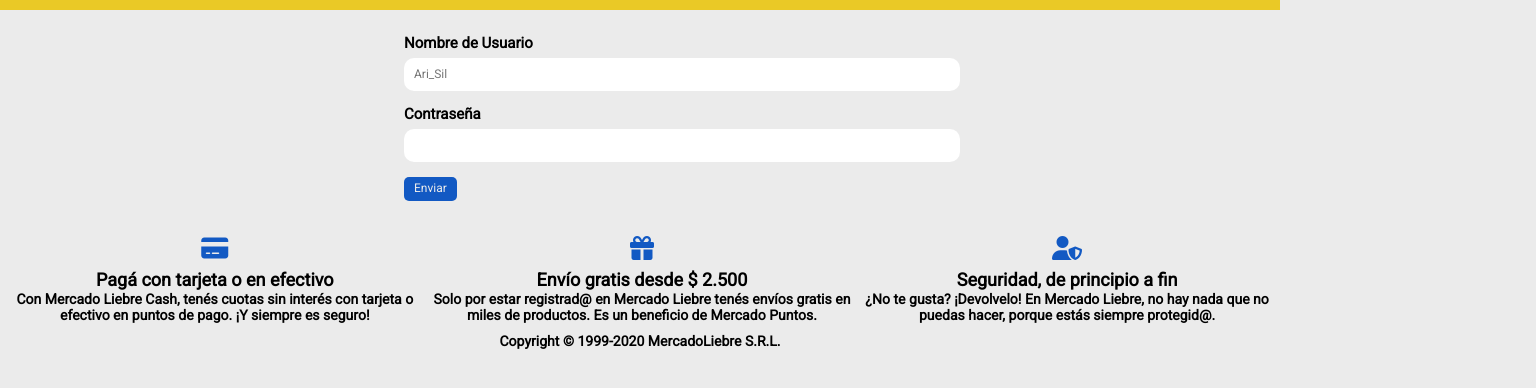
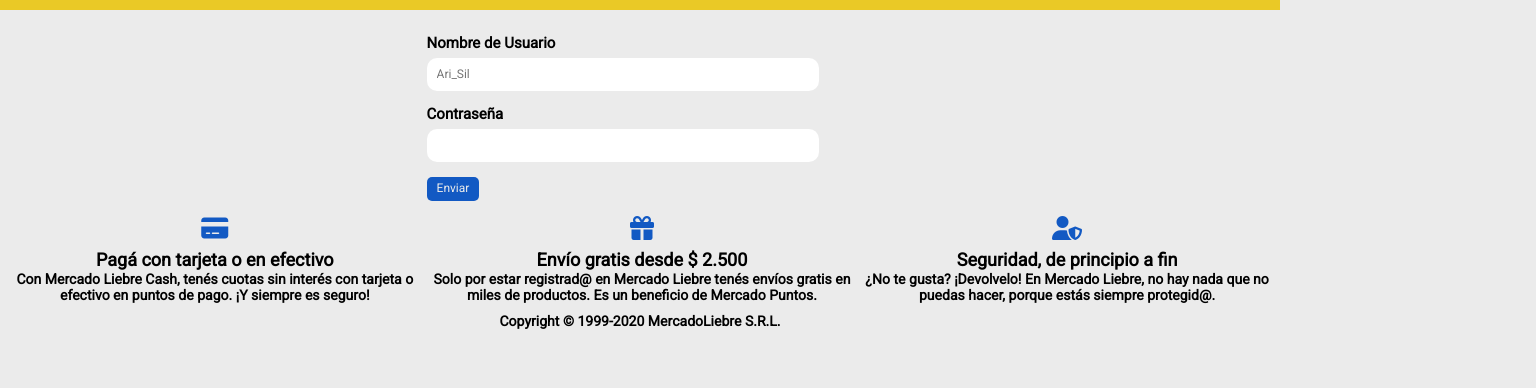
Before and after one commit to Pini-Clavero/Individual1DH, a website: page views/login.html in a window 1280 px wide. Shown: the part 124-512 px from the top of the page, 1536 px wide, since content can reach past the window. Drawn offline with Linux system fonts and the light colour scheme; files that its build step writes are made by us from their sources; files whose address does not match are found by name.

Commit message:
arregle los formulario

```diff
--- a/public/css/styles.css
+++ b/public/css/styles.css
@@ -177,7 +177,8 @@
 }
 
 .formularioRegister{
-    padding: 20px 15px;
+    padding-top: 20px;
+    padding-left: 15px;
 
 }
 .controlFormulario{
@@ -299,7 +300,7 @@
     .al50{
         width: 50%;
     }
-    .mainRegister, .mainLogin{
+    .formularioRegister, .formularioLogin{
         margin-left: 30%;
     }
     /* ---------------------------------
@@ -428,7 +429,7 @@
         width: 50%;
     }
 
-    .mainRegister, .mainLogin{
+    .formularioRegister, .formularioLogin{
         margin-left: 30%;
     }
     /*.pieDePaginaForm{
```
